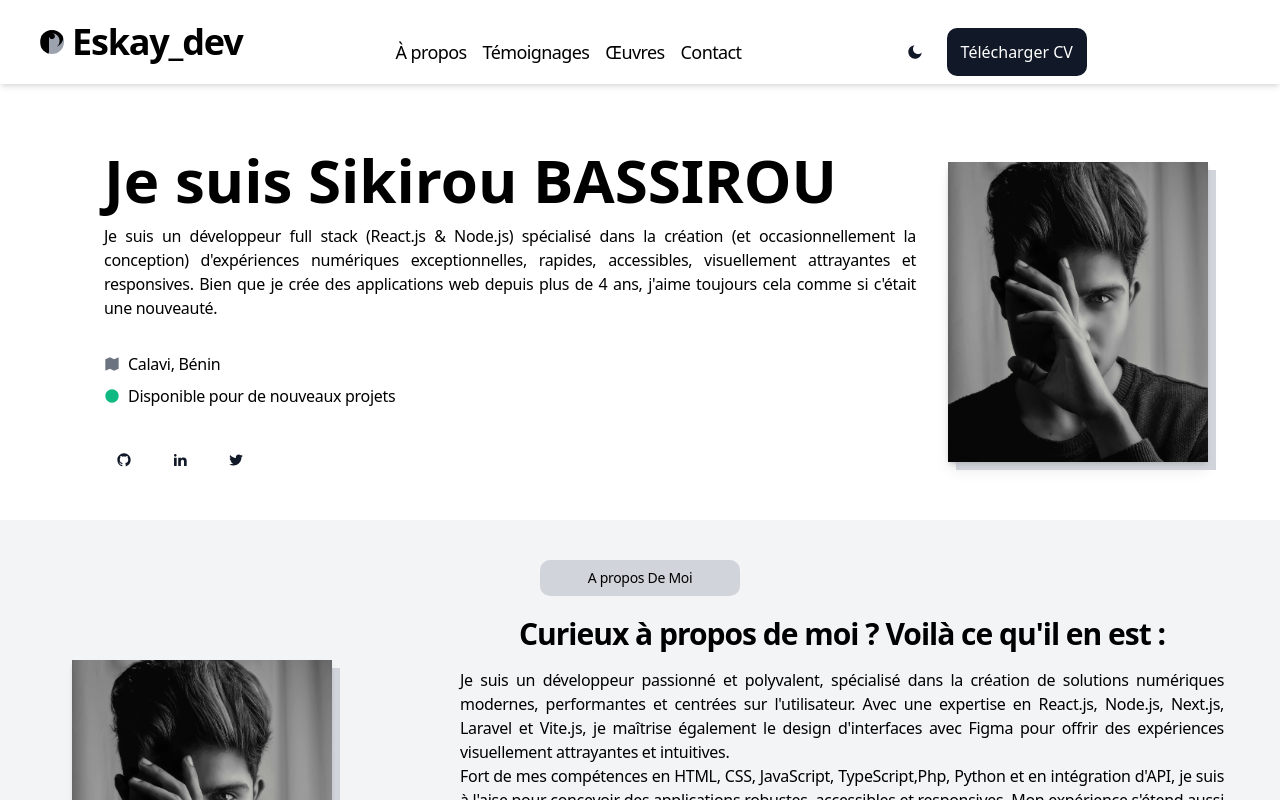
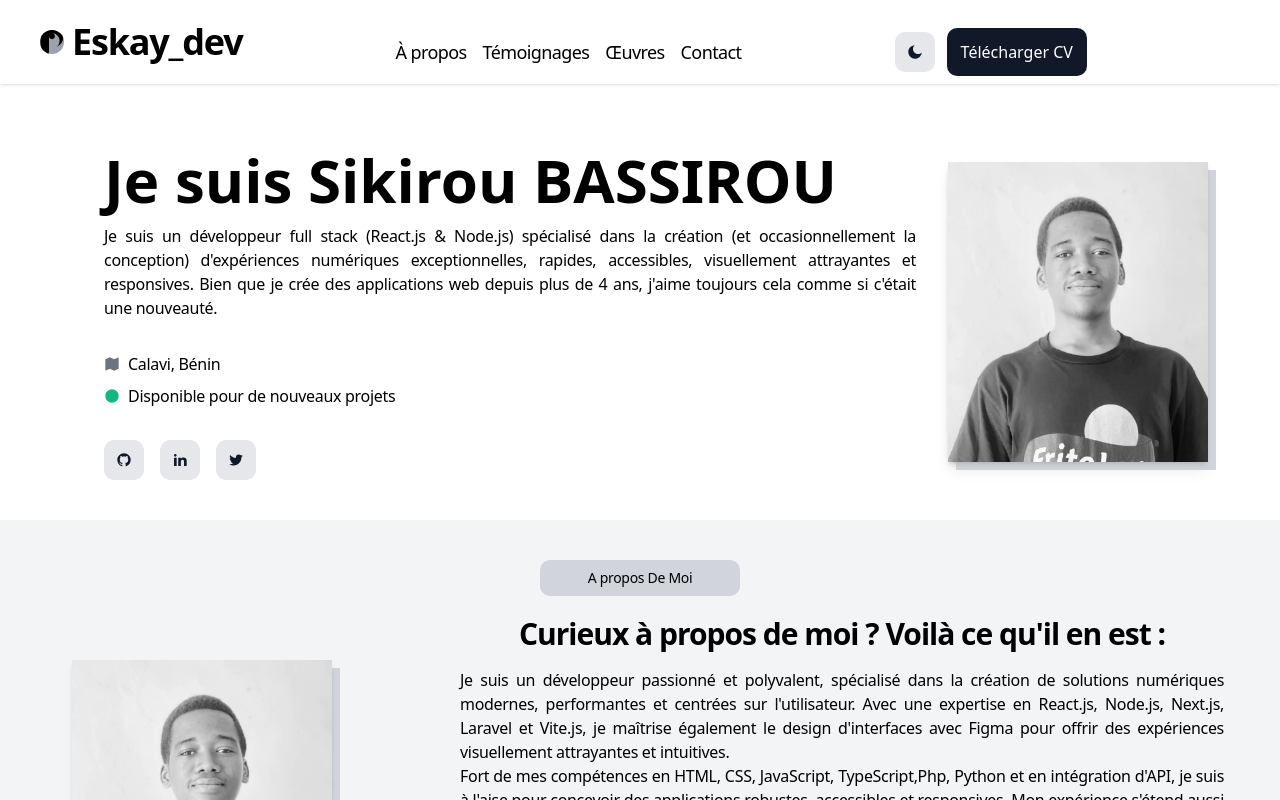
Before and after one commit to 53800499/eskay-dev, a Next.js app: page / in a window 1280 px wide. Shown: the top 800 px of the page. Built offline with nearby package versions, Linux system fonts and the light colour scheme.

Commit message:
Mise à jour de mon image

```diff
--- a/src/ui/components/contact/contact.container.tsx
+++ b/src/ui/components/contact/contact.container.tsx
@@ -5,16 +5,19 @@ import Container from "../container/container";
 import Typography from "@/ui/design-system/typography/typography";
 import {
   RiCopyrightFill,
+  RiFacebookBoxFill,
   RiGithubFill,
   RiLinkedinFill,
   RiMailAiFill,
   RiPhoneFill,
-  RiTwitterFill
 } from "react-icons/ri";
 import TitreSection from "@/ui/design-system/titreSection";
 import Button from "@/ui/design-system/button/button";
 
 export default function ContactContainer() {
+  const action = () => {
+    alert("Le site est en maintenance Contactez-moi par mes identifiant situé en bas");
+  }
   return (
     <Container
       className="text-center justify-center dark:bg-gray-600"
@@ -53,6 +56,7 @@ export default function ContactContainer() {
           iconTheme="accent"
           className="rounded p-2"
           aria-label="Visitez mes projets sur Github"
+          baseUrl="https://github.com/53800499"
         >
           <RiGithubFill />
         </Button>
@@ -62,6 +66,7 @@ export default function ContactContainer() {
           iconTheme="accent"
           className="rounded p-2"
           aria-label="En savoir plus sur LinkedIn"
+          action={action}
         >
           <RiLinkedinFill />
         </Button>
@@ -71,8 +76,9 @@ export default function ContactContainer() {
           iconTheme="accent"
           className="rounded p-2"
           aria-label="Suivez-moi sur Twitter"
+          action={action}
         >
-          <RiTwitterFill />
+          <RiFacebookBoxFill />
         </Button>
       </div>
     </Container>
--- a/src/ui/components/experience/experience.element.tsx
+++ b/src/ui/components/experience/experience.element.tsx
@@ -15,7 +15,7 @@ export default function ExperienceElement({ nom, titre, option, date }: Props) {
     <div className="flex flex-col md:flex-row p-5 md:p-8 bg-white dark:bg-gray-800 rounded-lg shadow-lg gap-4 rounded md:w-[896px]">
       {/* Nom de l'entreprise/institution */}
       <Typography
-        variant="h3"
+        variant="h3" theme="primary"
         className="text-primary-500 font-bold md:w-1/4 text-start"
         aria-label={`Nom de l'expérience : ${nom}`}
       >
@@ -27,14 +27,14 @@ export default function ExperienceElement({ nom, titre, option, date }: Props) {
         <div className="flex justify-between items-center">
           {/* Titre et date */}
           <Typography
-            variant="subTitle" weight="medium"
+            variant="subTitle"
             className="font-bold text-gray-800 dark:text-gray-200"
           >
             {titre}
           </Typography>
           <Typography
-            variant="body2"
-            className="text-gray-400 dark:text-gray-400"
+            variant="body2" theme="secondary"
+            className=" dark:text-gray-400"
             aria-label={`Date : ${date}`}
           >
             {date}
--- a/src/ui/components/hero/hero.element.tsx
+++ b/src/ui/components/hero/hero.element.tsx
@@ -8,10 +8,15 @@ import {
   RiGithubFill,
   RiLinkedinFill,
   RiMapFill,
-  RiTwitterFill,
+  RiTwitterFill
 } from "react-icons/ri";
 
 export default function HeroElement() {
+  const action = () => {
+    alert(
+      "Le site est en maintenance Contactez-moi par mes identifiant situé en bas"
+    );
+  };
   return (
     <div className=" gap-6">
       {/* Titre */}
@@ -25,7 +30,8 @@ export default function HeroElement() {
         la création (et occasionnellement la conception) d{"'"}expériences
         numériques exceptionnelles, rapides, accessibles, visuellement
         attrayantes et responsives. Bien que je crée des applications web depuis
-        plus de 4 ans, j{"'"}aime toujours cela comme si c{"'"}était une nouveauté.
+        plus de 4 ans, j{"'"}aime toujours cela comme si c{"'"}était une
+        nouveauté.
       </Typography>
 
       {/* Informations supplémentaires */}
@@ -50,6 +56,7 @@ export default function HeroElement() {
           iconTheme="accent"
           className="rounded p-2"
           aria-label="Visitez mes projets sur Github"
+          baseUrl="https://www.linkedin.com/in/bassirou-sikirou-53800499/"
         >
           <RiGithubFill />
         </Button>
@@ -59,6 +66,7 @@ export default function HeroElement() {
           iconTheme="accent"
           className="rounded p-2"
           aria-label="En savoir plus sur LinkedIn"
+          action={action}
         >
           <RiLinkedinFill />
         </Button>
@@ -68,6 +76,7 @@ export default function HeroElement() {
           iconTheme="accent"
           className="rounded p-2"
           aria-label="Suivez-moi sur Twitter"
+          action={action}
         >
           <RiTwitterFill />
         </Button>
--- a/src/ui/components/navigation/navigation.tsx
+++ b/src/ui/components/navigation/navigation.tsx
@@ -17,9 +17,13 @@ export default function Navigation() {
 
   // Fonction pour gérer l'ouverture/fermeture du menu mobile
   const toggleMobileMenu = () => setIsMobileMenuOpen(!isMobileMenuOpen);
-
+  const action = () => {
+    alert(
+      "Le site est en maintenance Contactez-moi par mes identifiant situé en bas"
+    );
+  };
   return (
-    <nav className="shadow-md">
+    <nav className="shadow sticky top-0 z-50 bg-white dark:bg-gray-700">
       <Container className="flex items-center justify-between py-2">
         {/* Logo */}
         <Link
@@ -64,7 +68,12 @@ export default function Navigation() {
           </Button>
 
           {/* Bouton Télécharger CV */}
-            <Button variant="accent" size="small" className="rounded">
+          <Button
+            variant="accent"
+            size="small"
+            className="rounded"
+            action={action}
+          >
             Télécharger CV
           </Button>
         </div>
--- a/src/ui/components/testimonials/testimonials.elements.tsx
+++ b/src/ui/components/testimonials/testimonials.elements.tsx
@@ -28,7 +28,7 @@ export default function TestimonialsElements({
 
       <div className="text-center">
         <Typography variant="subTitle" className="font-semibold">{nom}</Typography>
-        <Typography variant="body3" className="text-sm text-gray-500">{reseaux}</Typography>
+        <Typography variant="body3" theme="secondary" className="text-sm text-gray-500">{reseaux}</Typography>
       </div>
     </div>
   );
--- a/src/ui/design-system/button/button.tsx
+++ b/src/ui/design-system/button/button.tsx
@@ -49,7 +49,7 @@ export default function Button({
 
   switch (variant) {
     case "accent":
-      variantStyles = "bg-gray-900 text-white hover:bg-gray-700 active:bg-gray-800 dark:bg-gray-700 dark:hover:bg-gray-600 dark:active:bg-gray-500";
+      variantStyles = "bg-gray-900 text-white hover:bg-gray-700 active:bg-gray-800 dark:bg-gray-900 dark:hover:bg-gray-600 dark:active:bg-gray-500";
       break;
     case "suivant":
       variantStyles = "bg-primary-1 hover:text-white hover:bg-primary text-gray";
@@ -68,7 +68,7 @@ export default function Button({
     case "ico":
       if (iconTheme === "accent") {
         variantStyles =
-          " hover:bg-gray-200 text-gray-900 dark:text-white dark:bg-gray-800 dark:hover:bg-gray-700";
+          "bg-gray-200 hover:bg-gray-300 text-gray-900 dark:text-white dark:bg-gray-500 dark:hover:bg-gray-700";
       }
       if (iconTheme === "secondary") {
         variantStyles =
--- a/src/ui/design-system/typography/typography.tsx
+++ b/src/ui/design-system/typography/typography.tsx
@@ -36,7 +36,7 @@ export default function Typography({
       colorStyle = "text-gray dark:text-white";
       break;
     case "gray":
-      colorStyle = "text-gray-700";
+      colorStyle = "text-gray-700 dark:text-white";
       break;
 
     case "white":
@@ -48,7 +48,7 @@ export default function Typography({
       break;
 
     case "secondary":
-      colorStyle = "text-secondary";
+      colorStyle = "text-gray-400";
       break;
 
     default:
```
Also changed, not shown: public/assets/images/profile.jpg, public/assets/images/profile1.jpg (added). Lines whose indentation alone changed are shown as unchanged.
